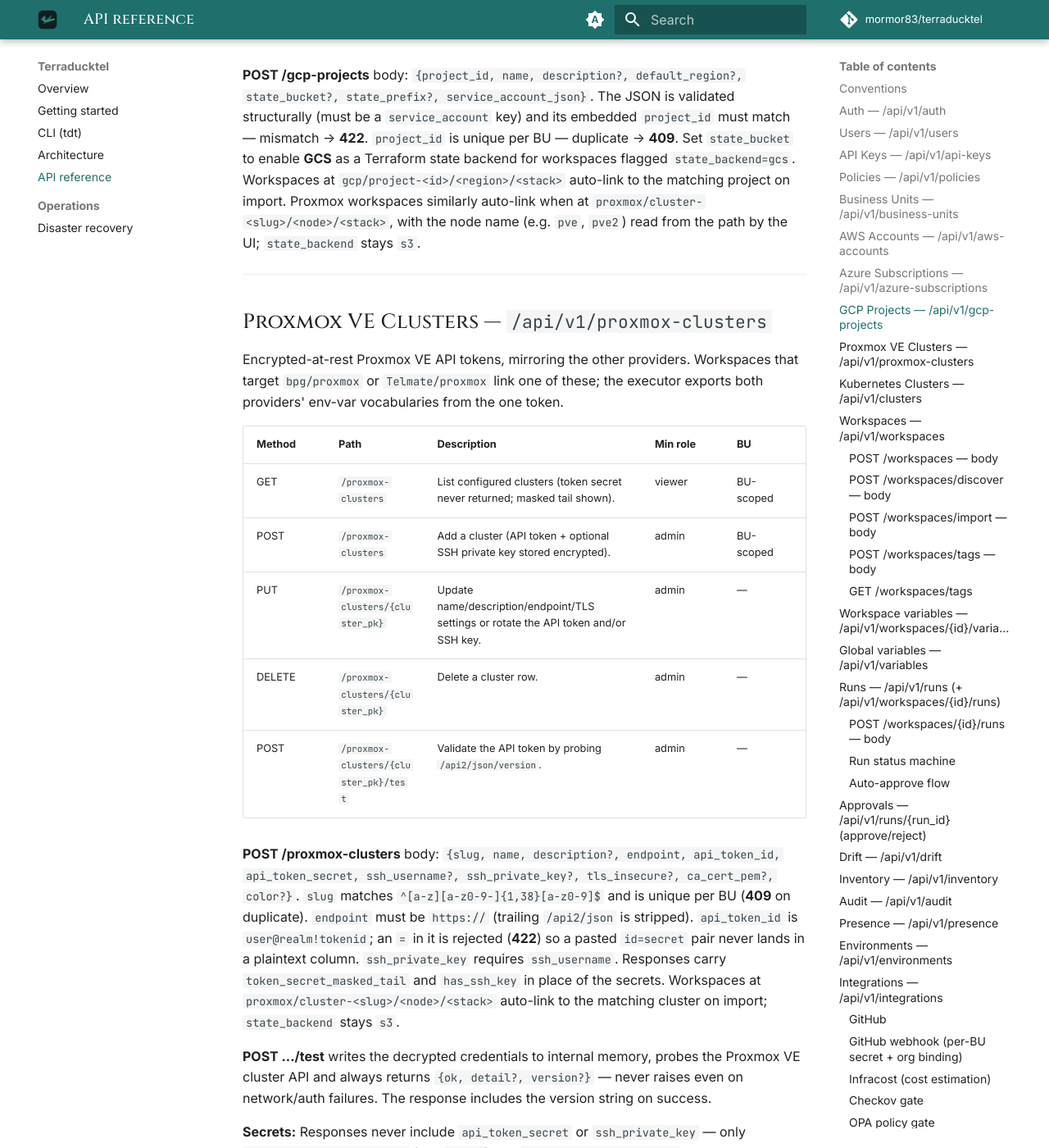
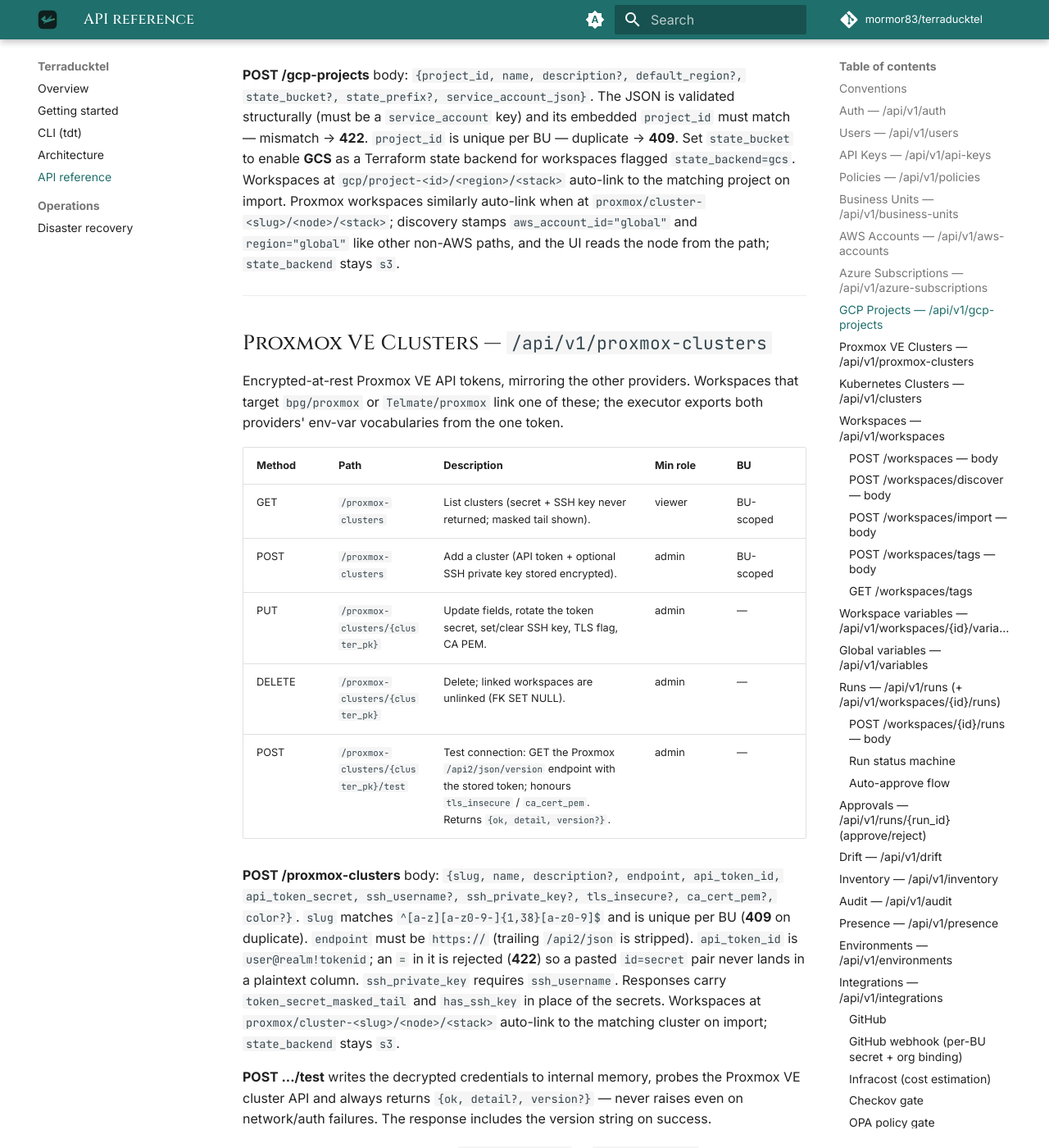
Before and after one commit to mormor83/terraducktel, an MkDocs documentation site: the page built from docs/API.md, in a window 1280 px wide and 1400 px high, scrolled down 10439 px. Shown: the whole window at 82% size. Built offline with MkDocs 1.6.1 and Material for MkDocs 9.7.7, drawn with Linux system fonts in a browser that asks for light colours; comment, search, counter and statistics services are not loaded.

Commit message:
docs: complete Proxmox API table rows and re-wrap CLAUDE.md
Co-Authored-By: Claude Fable 5.1 <noreply@anthropic.com>
Claude-Session: https://claude.ai/code/session_01BkyJ78PBnhmi5cuoB5xHit

```diff
--- a/docs/API.md
+++ b/docs/API.md
@@ -353,8 +353,9 @@ must match — mismatch → **422**. `project_id` is unique per BU — duplicate
 Set `state_bucket` to enable **GCS** as a Terraform state backend for workspaces
 flagged `state_backend=gcs`. Workspaces at `gcp/project-<id>/<region>/<stack>`
 auto-link to the matching project on import. Proxmox workspaces similarly auto-link
-when at `proxmox/cluster-<slug>/<node>/<stack>`, with the node name (e.g. `pve`, `pve2`)
-read from the path by the UI; `state_backend` stays `s3`.
+when at `proxmox/cluster-<slug>/<node>/<stack>`; discovery stamps `aws_account_id="global"`
+and `region="global"` like other non-AWS paths, and the UI reads the node from the path;
+`state_backend` stays `s3`.
 
 ---
 
@@ -366,11 +367,11 @@ the executor exports both providers' env-var vocabularies from the one token.
 
 | Method | Path | Description | Min role | BU |
 |---|---|---|---|---|
-| GET | `/proxmox-clusters` | List configured clusters (token secret never returned; masked tail shown). | viewer | BU-scoped |
+| GET | `/proxmox-clusters` | List clusters (secret + SSH key never returned; masked tail shown). | viewer | BU-scoped |
 | POST | `/proxmox-clusters` | Add a cluster (API token + optional SSH private key stored encrypted). | admin | BU-scoped |
-| PUT | `/proxmox-clusters/{cluster_pk}` | Update name/description/endpoint/TLS settings or rotate the API token and/or SSH key. | admin | — |
-| DELETE | `/proxmox-clusters/{cluster_pk}` | Delete a cluster row. | admin | — |
-| POST | `/proxmox-clusters/{cluster_pk}/test` | Validate the API token by probing `/api2/json/version`. | admin | — |
+| PUT | `/proxmox-clusters/{cluster_pk}` | Update fields, rotate the token secret, set/clear SSH key, TLS flag, CA PEM. | admin | — |
+| DELETE | `/proxmox-clusters/{cluster_pk}` | Delete; linked workspaces are unlinked (FK SET NULL). | admin | — |
+| POST | `/proxmox-clusters/{cluster_pk}/test` | Test connection: GET the Proxmox `/api2/json/version` endpoint with the stored token; honours `tls_insecure` / `ca_cert_pem`. Returns `{ok, detail, version?}`. | admin | — |
 
 **POST /proxmox-clusters** body: `{slug, name, description?, endpoint,
 api_token_id, api_token_secret, ssh_username?, ssh_private_key?,
```
Also changed, not shown: CLAUDE.md (+5 -3 lines).
